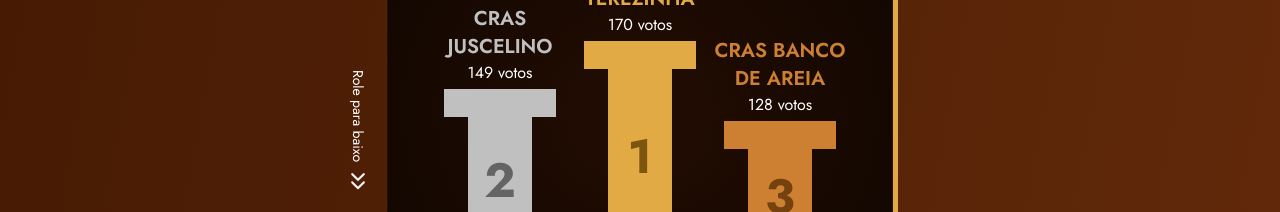
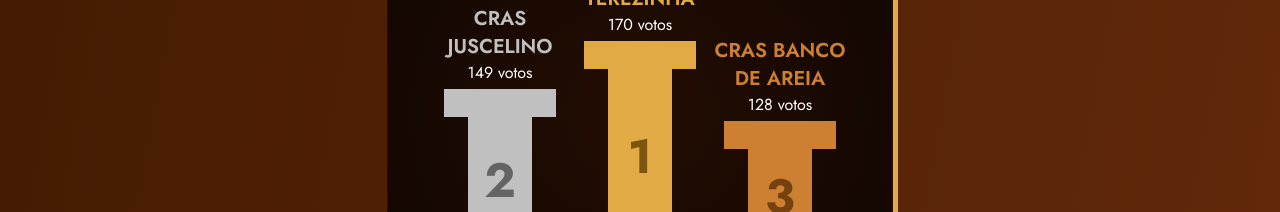
Before and after one commit to DesenvolvimentoCCS-PMM/mesquita-indica-2024, a React (Vite) app: page / in a window 1280 px wide. Shown: the part 374-586 px from the top of the page. Built offline with nearby package versions, Linux system fonts and the light colour scheme; a web font is replaced by a local one.

Commit message:
removendo role para baixo

```diff
--- a/src/pages/result/index.tsx
+++ b/src/pages/result/index.tsx
@@ -23,8 +23,8 @@ export function Result() {
               data-aos-offset="500"
               key={index}
             >
-              <div className="absolute -left-7 top-72 flex flex-col items-center md:top-[480px]">
-                <p className="mb-2 rotate-90 text-xs text-white sm:text-sm">
+              {/* <div className="absolute -left-7 top-72 flex flex-col items-center md:top-[480px]">
+                <p className="mb-2 rotate-90 text-xs text-white/20 sm:text-sm">
                   Role para baixo
                 </p>
                 <ChevronsDown
@@ -32,7 +32,7 @@ export function Result() {
                   strokeWidth={1.75}
                   className=" text-white rounded-md relative top-10 animate-bounce z-50"
                 />
-              </div>
+              </div> */}
               <div className="flex flex-col items-center relative top-10 md:gap-y-4 md:top-20">
                 <h1 className="text-3xl text-center text-[#DFD6A6] font-semibold md:text-5xl">
                   {category.title}
```
